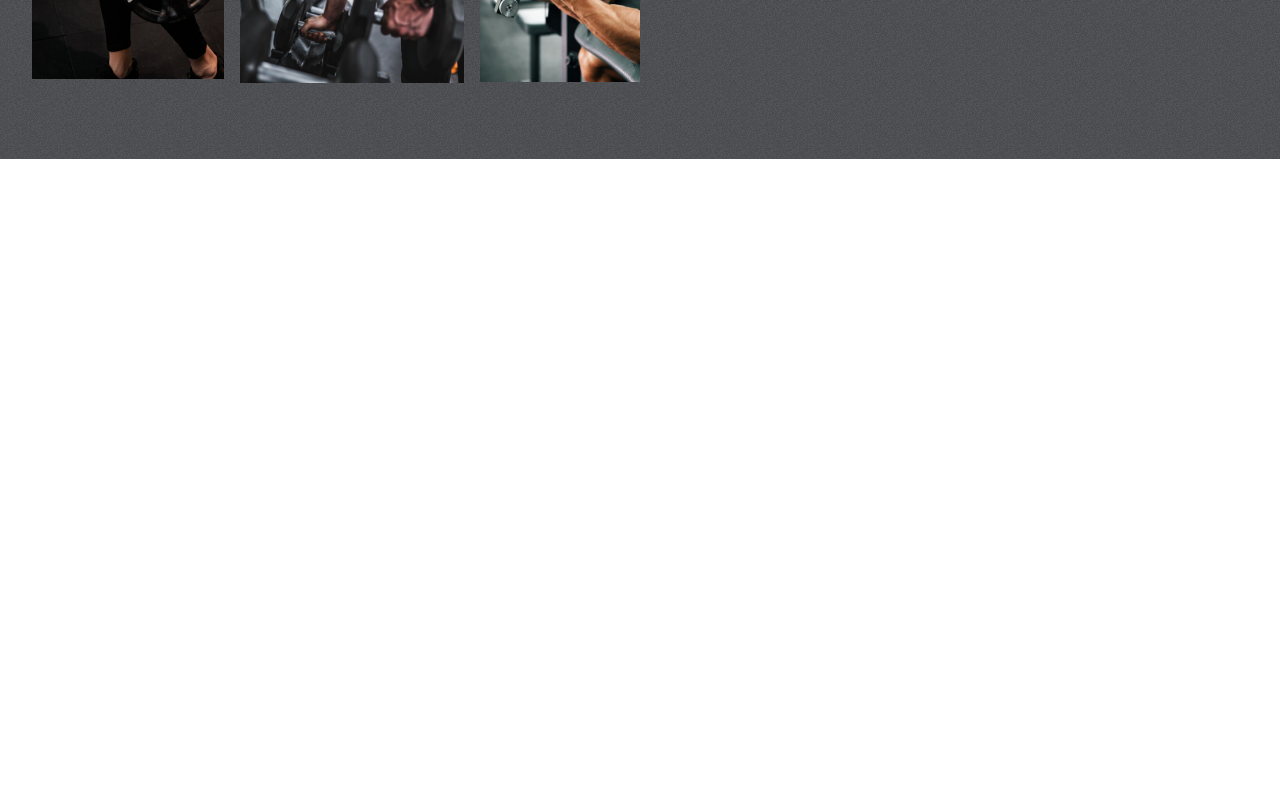
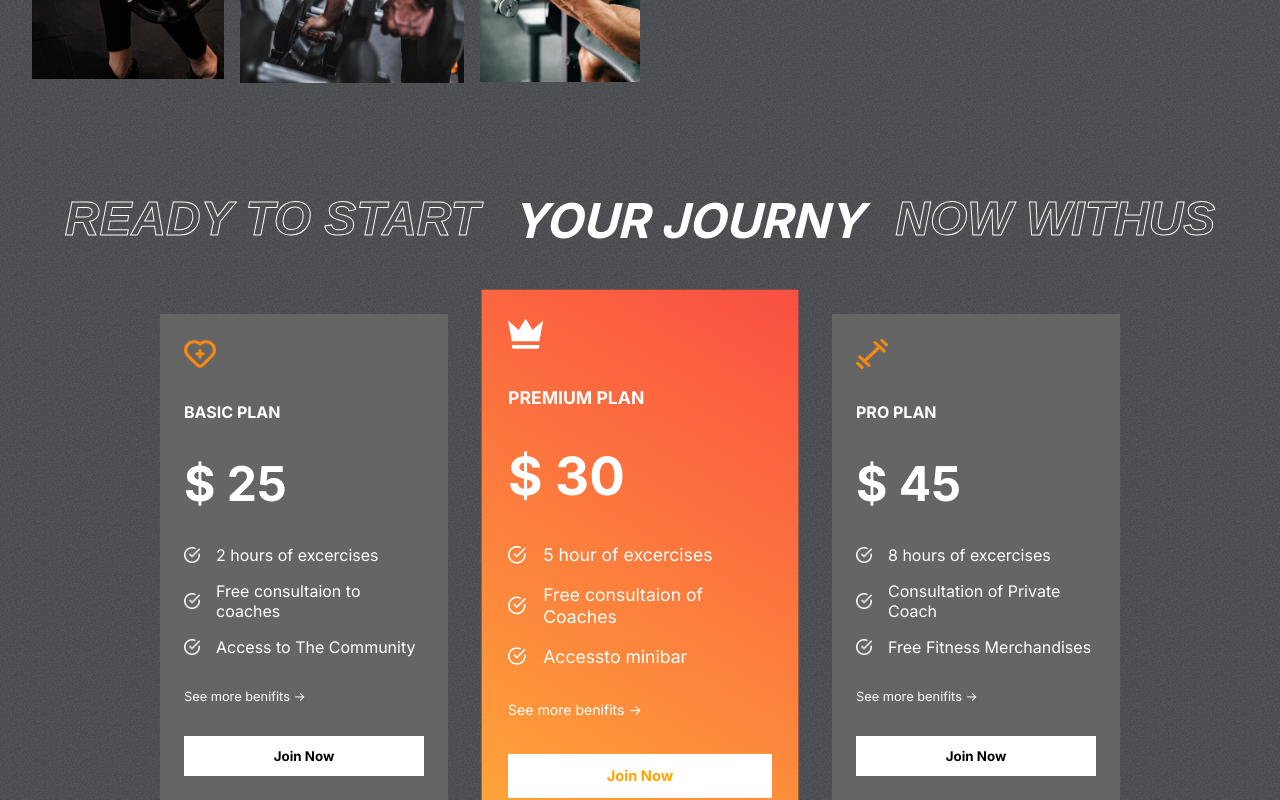
Before and after one commit to thanushan128/React-Responsive-Gym-Website, a React (Create React App) app: page / in a window 1280 px wide. Shown: the part 1636-2436 px from the top of the page. Before the commit the page ends 1795 px from the top, so only its background shows below. Built offline with nearby package versions, Linux system fonts and the light colour scheme.

Commit message:
Complete plans component

```diff
--- a/src/App.js
+++ b/src/App.js
@@ -1,15 +1,17 @@
 import './App.css';
 import Hero from './components/Hero/Hero';
 import { Programs } from './components/Programs/Programs';
+import Plans from './components/Plans/Plans';
 import { Reasons } from './components/Reasons/Reasons';
 
 
 function App() {
   return (
     <div className="App">
-          <Hero/>
-          <Programs/>
-          <Reasons/>
+      <Hero />
+      <Programs />
+      <Reasons />
+      <Plans />
     </div>
   );
 }
--- /dev/null
+++ b/src/components/Plans/Plans.css
@@ -0,0 +1,74 @@
+.plans-container{
+    margin-top: -4rem;
+    padding: 0 2rem;
+    display: flex;
+    flex-direction: column;
+    gap: 4rem;
+    position: relative;
+}
+
+.plans{
+    display: flex;
+    align-items: center;
+    justify-content: center;
+    gap: 3rem;
+}
+
+.plan{
+    display: flex;
+    flex-direction: column;
+    background: var(--caloryCard);
+    color: white;
+    gap: 2rem;
+    padding: 1.5rem;
+    width: 15rem;
+}
+
+.plan:nth-child(2){
+    background: var(--planCard);
+    transform: scale(1.1);
+}
+
+.plan>svg{
+    fill: var(--orange);
+    width: 2rem;
+    height: 2rem;
+}
+
+.plan>:nth-child(2){
+    font-size: 1rem;
+    font-weight: bold;
+}
+
+.plan>:nth-child(3) {
+    font-size: 3rem;
+    font-weight: bold;
+}
+
+.plan>:nth-child(5) {
+    font-size: 0.8rem;
+}
+
+.features{
+    display: flex;
+    flex-direction: column;
+    gap: 1rem;
+}
+
+.feature{
+    display: flex;
+    align-items: center;
+    gap: 1rem;
+}
+
+.feature>img{
+    width: 1rem;
+}
+
+.plans>:nth-child(2)>svg{
+    fill: white;
+}
+
+.plans>:nth-child(2)>button {
+    color: orange;
+}
--- /dev/null
+++ b/src/components/Plans/Plans.jsx
@@ -0,0 +1,44 @@
+import React from "react";
+import "./Plans.css";
+import { plansData } from "../../data/plansData";
+import whiteTick from "../../assets/whiteTick.png";
+
+const Plans = () => {
+  return (
+    <div className="plans-container">
+      {/* plans header */}
+      <div className="programs-header" style={{ gap: "2rem" }}>
+        <span className="stroke-text">READY TO START</span>
+        <span>YOUR JOURNY</span>
+        <span className="stroke-text">NOW WITHUS</span>
+      </div>
+
+      {/* plans card */}
+      <div className="plans">
+        {plansData.map((plan, i) => (
+          <div className="plan" key={i}>
+            {plan.icon}
+            <span>{plan.name}</span>
+            <span>$ {plan.price}</span>
+
+            <div className="features">
+              {plan.features.map((feature, i) => (
+                <div className="feature">
+                  <img src={whiteTick} alt="" />
+                  <span key={i}>{feature}</span>
+                </div>
+              ))}
+            </div>
+
+            <div>
+              <span>See more benifits -> </span>
+            </div>
+            <button className="btn">Join Now</button>
+          </div>
+        ))}
+      </div>
+    </div>
+  );
+};
+
+export default Plans;
```
